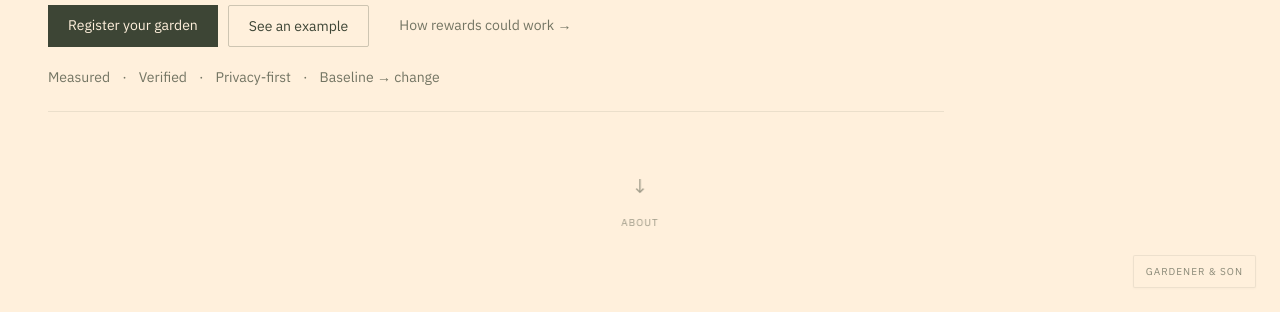
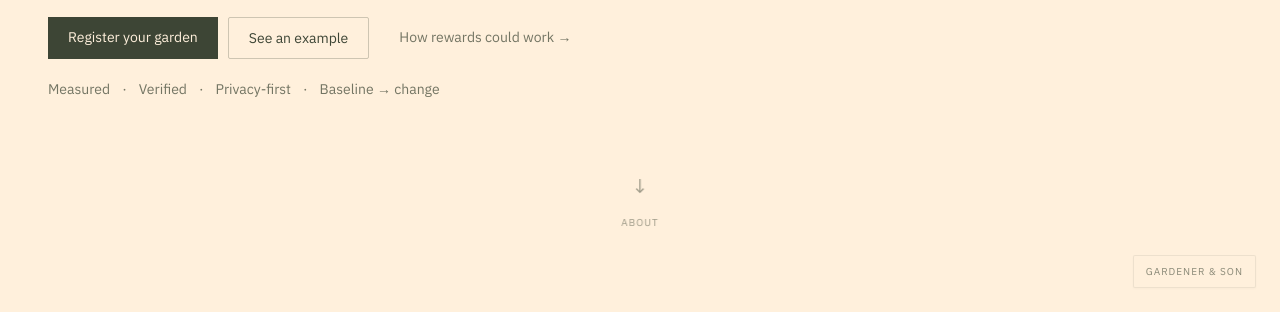
Before and after one commit to tinyforests/reg, a plain HTML site: page index.html in a window 1280 px wide. Shown: the part 488-800 px from the top of the page. Drawn offline with nearby package versions, Linux system fonts and the light colour scheme.

Commit message:
Update index.html

```diff
--- a/index.html
+++ b/index.html
@@ -443,8 +443,6 @@
             <span>Privacy-first</span><span aria-hidden="true">·</span>
             <span>Baseline → change</span>
           </div>
-
-          <div class="mt-6 divider-line"></div>
         </div>
       </div>
 
```
